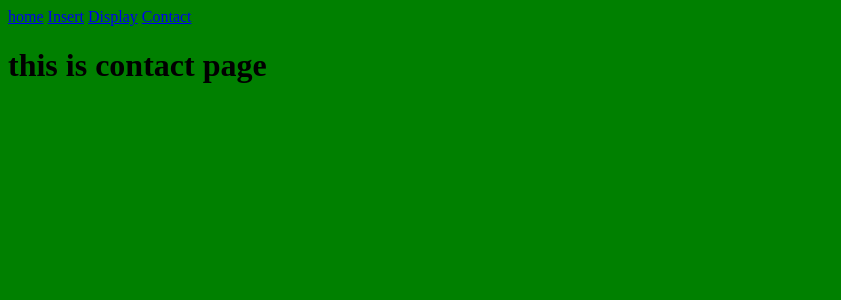
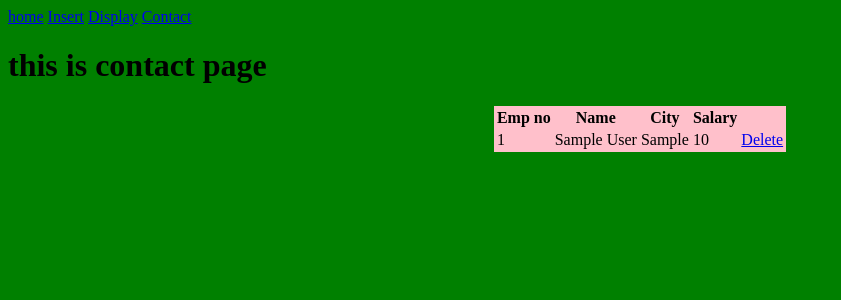
Before and after one commit to Jitendra0987/node-6pm, a Node server app: page /contact in a window 1280 px wide. Shown: the top 300 px of the page, without its empty margins (0-841 px from the left). Run offline with Node 20, Linux system fonts and the light colour scheme; tables that the repository leaves empty hold one stand-in row (values such as "Sample post"); some libraries are stand-ins or nearby versions.

Commit message:
data insert, display , datasave ,delete

```diff
--- a/controller/empController.js
+++ b/controller/empController.js
@@ -6,11 +6,14 @@ const empHome=(req,res)=>{
 const empInsert=(req,res)=>{
             res.render("Insert")
 }
-const empDisplay=(req,res)=>{
-          res.render("Display")
+const empDisplay=async(req,res)=>{
+       const myData=await EmpModel.find();
+       console.log(myData)
+          res.render("Display",{Data:myData})
 }
-const empContact=(req,res)=>{
-          res.render("Contact")
+const empContact=async(req,res)=>{
+       const Data=await EmpModel.find();
+          res.render("Contact", {Data:Data})
 }
 const empDatasave=(req,res)=>{
       const { eno, nm, ct , sal }=req.body;
@@ -23,11 +26,22 @@ const empDatasave=(req,res)=>{
       res.render("Insert")
 }
 
+const recordDelete=async(req,res)=>{
+    const Myid=req.query.id;
+    await EmpModel.findByIdAndDelete(Myid);
+
+    const Data=await   EmpModel.find();
+    res.render("Contact", {Data:Data});
+
+    res.render("Home");
+}
+
 
 module.exports={
     empHome,
     empInsert,
     empDisplay,
     empContact,
-    empDatasave
+    empDatasave,
+    recordDelete
 }
--- a/routes/empRoute.js
+++ b/routes/empRoute.js
@@ -10,5 +10,6 @@ route.get("/insert",empContor.empInsert);
 route.get("/display",empContor.empDisplay);
 route.get("/contact",empContor.empContact);
 route.post("/datasave",empContor.empDatasave);
+route.get("/recdel",empContor.recordDelete);
 
 module.exports=route;
--- a/views/contact.ejs
+++ b/views/contact.ejs
@@ -13,5 +13,31 @@
     <a href="/contact">Contact</a>
     <h1>this is contact page</h1>
 
+      <table align="center" bgcolor="pink">
+
+        <tr>
+            <th>Emp no</th>
+            <th>Name</th>
+            <th>City</th>
+            <th>Salary</th>
+            <th></th>
+        </tr>
+        <% Data.forEach((key)=>{  %>
+             <tr>
+                <td><%=key.empno %></td>
+                <td> <%= key.name %></td>
+                <td><%= key.city %></td>
+                <td><%= key.salary %></td>
+                <td>
+
+                    <a href="/recdel/?id=<%= key.id %>">Delete</a>
+                </td>
+            </tr>
+        <%
+        })
+         %>
+      </table>
+
+
 </body>
 </html>
```
Also changed, not shown: views/Display.ejs (+23 -0 lines).
